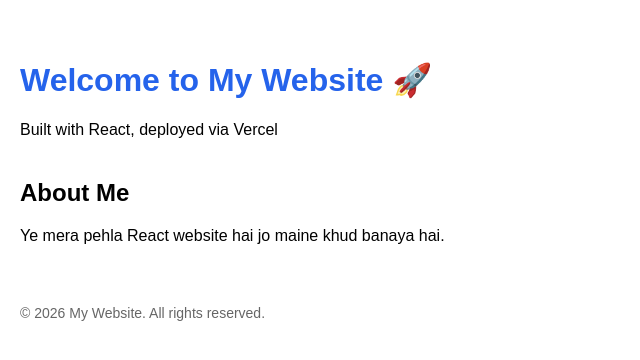
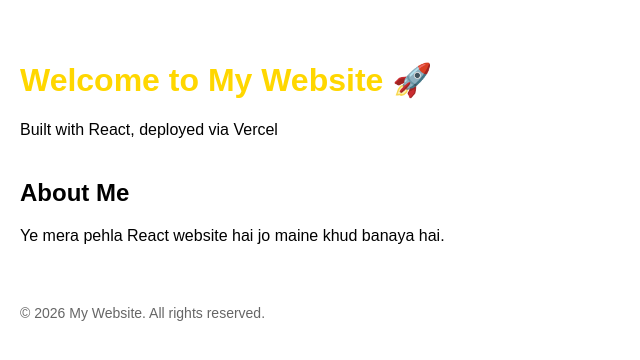
Before and after one commit to hebzur2002/learningheb1, a React (Vite) app: page / in a window 1280 px wide. Shown: the top 360 px of the page, without its empty margins (0-640 px from the left). Built offline with nearby package versions, Linux system fonts and the light colour scheme.

Commit message:
Change header text color to gold

```diff
--- a/src/App.css
+++ b/src/App.css
@@ -5,7 +5,7 @@
 }
 
 header h1 {
-  color: #2563eb;
+  color: #FFD700;
 }
 
 .about {
```
